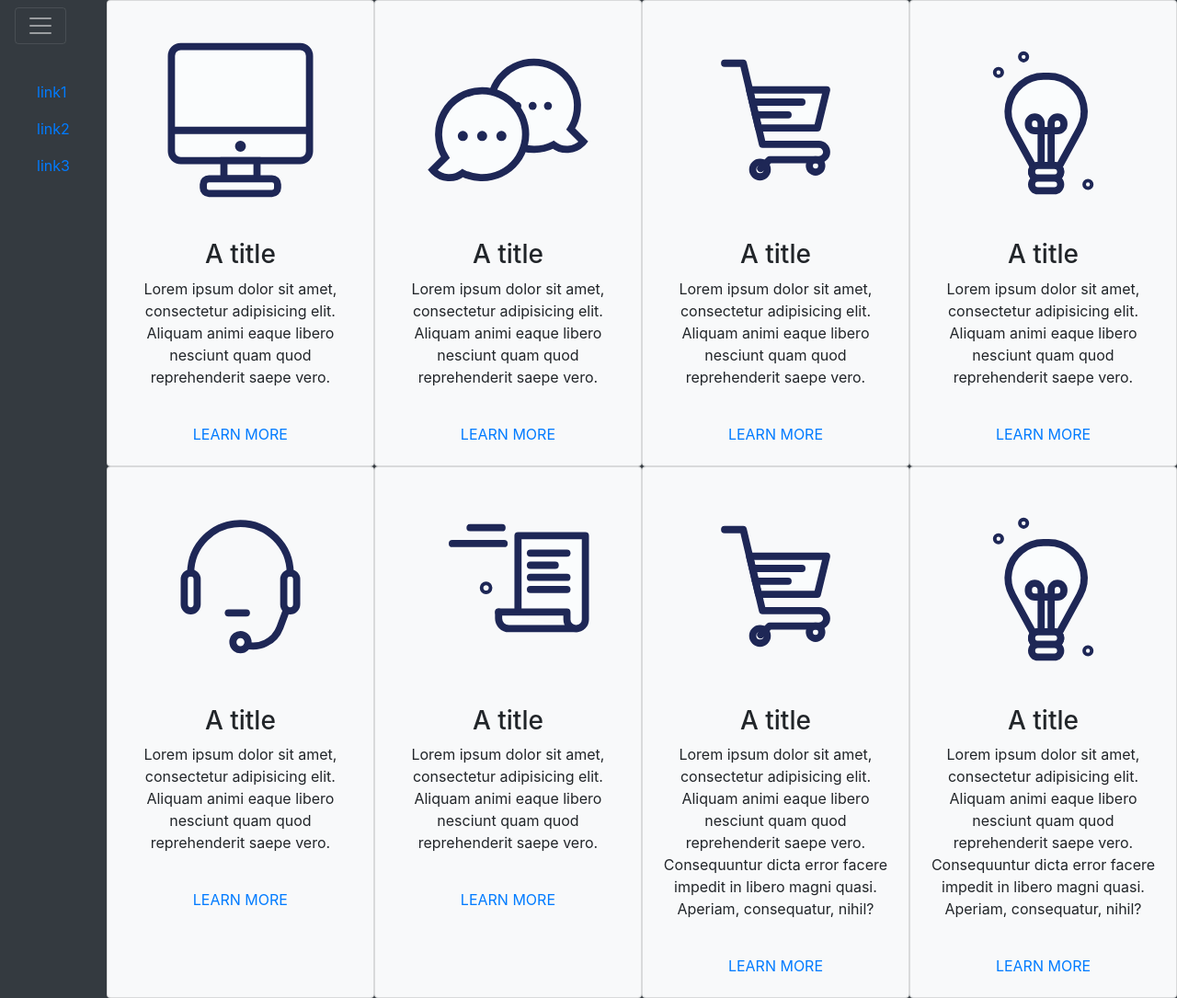
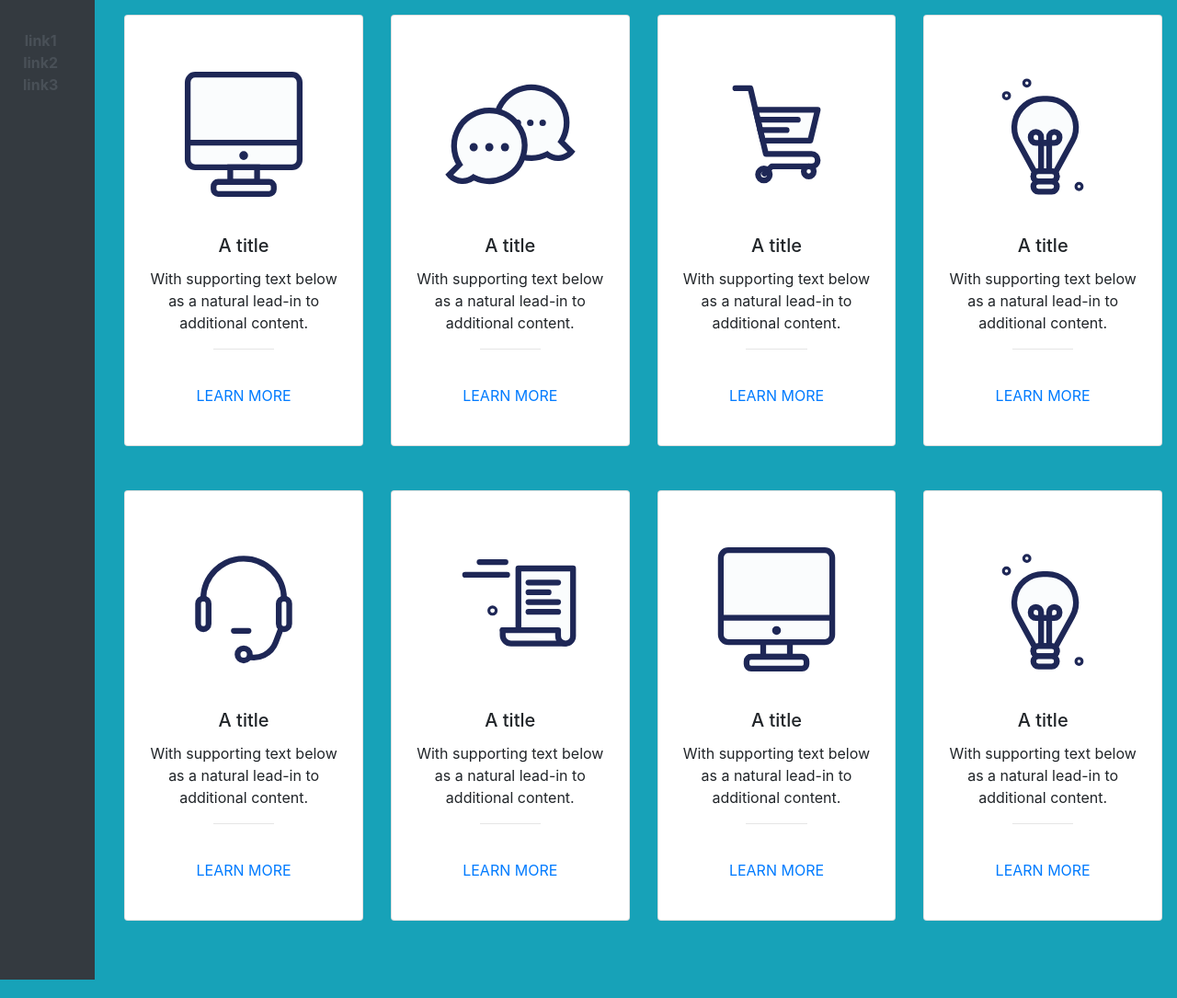
Before and after one commit to bennami/bootstrap, a plain HTML site: page index.html in a window 1280 px wide. Shown: the whole page at 92% size. Drawn offline with nearby package versions, Linux system fonts and the light colour scheme.

Commit message:
playing with card and col-

```diff
--- a/index.html
+++ b/index.html
@@ -10,117 +10,124 @@
 </head>
 <body class="bg-info d-flex">
 
-<div class=" pos-f-t">
-    <div class=" collapse navbar-light" >
-        <nav class="navbar navbar-dark bg-dark">
-            <button class="navbar-toggler" type="button" data-toggle="collapse" data-target="#navbarToggleExternalContent" aria-controls="navbarToggleExternalContent" aria-expanded="false" aria-label="Toggle navigation">
-                <span class="navbar-toggler-icon"></span>
-            </button>
-        </nav>
 
-        <div class=" container-fluid col-sm  bg-dark d-none d-sm-block">
-            <nav class=" navbar-light">
-                <a class="nav-item nav-link" href="#">link1</a>
-                <a class="nav-item nav-link" href="#">link2</a>
-                <a class="nav-item nav-link" href="#">link3</a>
-            </nav>
 
-        </div>
 
-    </div>
 
-</div>
-
-<div class="pos-f-t d-none d-sm-block bg-dark">
-    <nav class="navbar navbar-dark bg-dark">
+<div id="navbar" class="wrapper row  d-none d-sm-block bg-dark mr-3">
+    <!-- <nav class="navbar navbar-dark bg-dark">
         <button class="navbar-toggler" type="button" data-toggle="collapse" data-target="#navbarToggleExternalContent" aria-controls="navbarToggleExternalContent" aria-expanded="false" aria-label="Toggle navigation">
             <span class="navbar-toggler-icon"></span>
         </button>
     </nav>
-    <div class="" id="navbarToggleExternalContent  ">
-        <div class="bg-dark p-4">
-            <a class="nav-item nav-link" href="#">link1</a>
-            <a class="nav-item nav-link" href="#">link2</a>
-            <a class="nav-item nav-link" href="#">link3</a>
+    -->
+
+    <div class="navbar">
+        <div class="bg-dark p-4 text-center">
+            <ul class="list-group list-group-flush list-unstyled font-weight-bold">
+           <li><a class="list-group-item-action list-group-mine item" href="#">link1</a></li>
+                <li><a class=" list-group-item-action list-group-mine item" href="#">link2</a></li>
+                <li><a class=" list-group-item-action list-group-mine item" href="#">link3</a></li>
+
+            </ul>
         </div>
     </div>
 
 </div>
 
+<main>
 
+<div class="container-fluid p-3 m-0 align-content-around">
+    <div class="row ">
 
-
-
-<main class="d-flex">
-
-
-
-<div class="container-fluid bg-dark">
-    <div class="row " >
-
-             <div class="card bg-light  col-sm-6 col-md-4 col-lg-3  text-center ">
-            <img class=" align-items-center" src="img/icon1.svg" alt="icon1">
-            <h3 class=""> A title</h3>
-            <p class="">Lorem ipsum dolor sit amet, consectetur adipisicing elit. Aliquam animi eaque libero nesciunt quam quod reprehenderit saepe vero. </p>
-
-                <button type="button" class="text-uppercase btn btn-outline-primary m-3 rounded-pill border-0" >Learn more</button>
-
+        <div class="col-sm-6  col-lg-3 text-center pb-5 ">
+            <div class="card">
+                <div class="card-body">
+                    <div class="img-fluid"><img src="img/icon1.svg" alt="img" class="img-thumbnail mx-auto border-0"></div>
+                    <h5 class="card-title">A title</h5>
+                    <p class="card-text">With supporting text below as a natural lead-in to additional content.</p>
+                    <hr class="col-2 text-center hr">
+                    <button type="button" class=" text-uppercase btn btn-outline-primary m-3 rounded-pill border-0">Learn more</button>
+                </div>
+            </div>
         </div>
-             <div class="card bg-light col-sm-6 col-md-4 col-lg-3  text-center">
-                 <img src="img/icon2.svg" alt="icon2">
-                 <h3 class="text-center"> A title</h3>
-                 <p class="text-center">Lorem ipsum dolor sit amet, consectetur adipisicing elit. Aliquam animi eaque libero nesciunt quam quod reprehenderit saepe vero.</p>
-
-                 <button type="button" class=" text-uppercase btn btn-outline-primary m-3 rounded-pill border-0">Learn more</button>
-
-             </div>
-             <div class="card bg-light  col-sm-6 col-md-4 col-lg-3  text-center">
-                 <img src="img/icon3.svg" alt="icon3">
-                 <h3 class="text-center"> A title</h3>
-                 <p class="text-center">Lorem ipsum dolor sit amet, consectetur adipisicing elit. Aliquam animi eaque libero nesciunt quam quod reprehenderit saepe vero. </p>
-
-                 <button type="button" class=" text-uppercase btn btn-outline-primary m-3 rounded-pill border-0">Learn more</button>
-             </div>
-             <div class="card bg-light  col-sm-6 col-md-4 col-lg-3  text-center">
-                 <img src="img/icon4.svg" alt="icon4">
-                 <h3 class="text-center"> A title</h3>
-                 <p class="text-center">Lorem ipsum dolor sit amet, consectetur adipisicing elit. Aliquam animi eaque libero nesciunt quam quod reprehenderit saepe vero. </p>
-
-                 <button type="button" class=" text-uppercase btn btn-outline-primary m-3 rounded-pill border-0">Learn more</button>
-
-             </div>
-            <div class="card  bg-light  col-sm-6 col-md-4 col-lg-3   text-center">
-                <img src="img/icon5.svg" alt="icon5">
-                <h3 class="text-center"> A title</h3>
-                <p class="text-center">Lorem ipsum dolor sit amet, consectetur adipisicing elit. Aliquam animi eaque libero nesciunt quam quod reprehenderit saepe vero. </p>
-
-                <button type="button" class=" hoverable text-uppercase btn btn-outline-primary m-3 rounded-pill border-0">Learn more</button>
-
+        <div class="col-sm-6  col-lg-3 text-center pb-5 ">
+            <div class="card">
+                <div class="card-body">
+                    <div class="img-fluid"><img src="img/icon2.svg" alt="img" class="img-thumbnail mx-auto border-0"></div>
+                    <h5 class="card-title">A title</h5>
+                    <p class="card-text">With supporting text below as a natural lead-in to additional content.</p>
+                    <hr class="col-2 text-center hr">
+                    <button type="button" class=" text-uppercase btn btn-outline-primary m-3 rounded-pill border-0">Learn more</button>
+                </div>
             </div>
-            <div class="card  bg-light  col-sm-6 col-md-4 col-lg-3   text-center">
-                <img src="img/icon6.svg" alt="icon6">
-                <h3 class="text-center"> A title</h3>
-                <p class="text-center">Lorem ipsum dolor sit amet, consectetur adipisicing elit. Aliquam animi eaque libero nesciunt quam quod reprehenderit saepe vero.</p>
-
-                <button type="button" class=" text-uppercase btn btn-outline-primary m-3 rounded-pill border-0">Learn more</button>
+        </div>
+        <div class="col-sm-6  col-lg-3 text-center pb-5 ">
+            <div class="card">
+                <div class="card-body">
+                    <div class="img-fluid"><img src="img/icon3.svg" alt="img" class="img-thumbnail mx-auto border-0"></div>
+                    <h5 class="card-title">A title</h5>
+                    <p class="card-text">With supporting text below as a natural lead-in to additional content.</p>
+                    <hr class="col-2 text-center hr">
+                    <button type="button" class=" text-uppercase btn btn-outline-primary m-3 rounded-pill border-0">Learn more</button>
+                </div>
             </div>
-            <div class="card bg-light  col-sm-6 col-md-4 col-lg-3  text-center">
-                <img src="img/icon3.svg" alt="icon3">
-                <h3 class="text-center"> A title</h3>
-                <p class="text-center">Lorem ipsum dolor sit amet, consectetur adipisicing elit. Aliquam animi eaque libero nesciunt quam quod reprehenderit saepe vero. Consequuntur dicta error facere impedit in libero magni quasi. Aperiam, consequatur, nihil?</p>
-
-                <button type="button" class=" text-uppercase btn btn-outline-primary m-3 rounded-pill border-0">Learn more</button>
-
+        </div>
+        <div class="col-sm-6  col-lg-3 text-center pb-5 ">
+            <div class="card">
+                <div class="card-body">
+                    <div class="img-fluid"><img src="img/icon4.svg" alt="img" class="img-thumbnail mx-auto border-0"></div>
+                    <h5 class="card-title">A title</h5>
+                    <p class="card-text">With supporting text below as a natural lead-in to additional content.</p>
+                    <hr class="col-2 text-center hr">
+                    <button type="button" class=" text-uppercase btn btn-outline-primary m-3 rounded-pill border-0">Learn more</button>
+                </div>
             </div>
-            <div class="card  bg-light col-sm-6 col-md-4 col-lg-3  text-center">
-                <img src="img/icon4.svg" alt="icon4">
-                <h3 class="text-center"> A title</h3>
-                <p class="text-center">Lorem ipsum dolor sit amet, consectetur adipisicing elit. Aliquam animi eaque libero nesciunt quam quod reprehenderit saepe vero. Consequuntur dicta error facere impedit in libero magni quasi. Aperiam, consequatur, nihil?</p>
-
-                <button type="button" class="text-uppercase btn btn-outline-primary m-3 rounded-pill border-0">Learn more</button>
-
+        </div>
+        <div class="col-sm-6  col-lg-3 text-center pb-5 ">
+            <div class="card">
+                <div class="card-body">
+                    <div class="img-fluid"><img src="img/icon5.svg" alt="img" class="img-thumbnail mx-auto border-0"></div>
+                    <h5 class="card-title">A title</h5>
+                    <p class="card-text">With supporting text below as a natural lead-in to additional content.</p>
+                    <hr class="col-2 text-center hr">
+                    <button type="button" class=" text-uppercase btn btn-outline-primary m-3 rounded-pill border-0">Learn more</button>
+                </div>
             </div>
-
+        </div>
+        <div class="col-sm-6  col-lg-3 text-center pb-5 ">
+            <div class="card">
+                <div class="card-body">
+                    <div class="img-fluid"><img src="img/icon6.svg" alt="img" class="img-thumbnail mx-auto border-0"></div>
+                    <h5 class="card-title">A title</h5>
+                    <p class="card-text">With supporting text below as a natural lead-in to additional content.</p>
+                    <hr class="col-2 text-center hr">
+                    <button type="button" class=" text-uppercase btn btn-outline-primary m-3 rounded-pill border-0">Learn more</button>
+                </div>
+            </div>
+        </div>
+        <div class="col-sm-6  col-lg-3 text-center pb-5 ">
+            <div class="card">
+                <div class="card-body">
+                    <div class="img-fluid"><img src="img/icon1.svg" alt="img" class="img-thumbnail mx-auto border-0"></div>
+                    <h5 class="card-title">A title</h5>
+                    <p class="card-text">With supporting text below as a natural lead-in to additional content.</p>
+                    <hr class="col-2 text-center hr">
+                    <button type="button" class=" text-uppercase btn btn-outline-primary m-3 rounded-pill border-0">Learn more</button>
+                </div>
+            </div>
+        </div>
+        <div class="col-sm-6  col-lg-3 text-center pb-5 ">
+            <div class="card">
+                <div class="card-body">
+                    <div class="img-fluid"><img src="img/icon4.svg" alt="img" class="img-thumbnail mx-auto border-0"></div>
+                    <h5 class="card-title">A title</h5>
+                    <p class="card-text">With supporting text below as a natural lead-in to additional content.</p>
+                    <hr class="col-2 text-center hr">
+                    <button type="button" class=" text-uppercase btn btn-outline-primary m-3 rounded-pill border-0">Learn more</button>
+                </div>
+            </div>
+        </div>
 
 
     </div>
```
